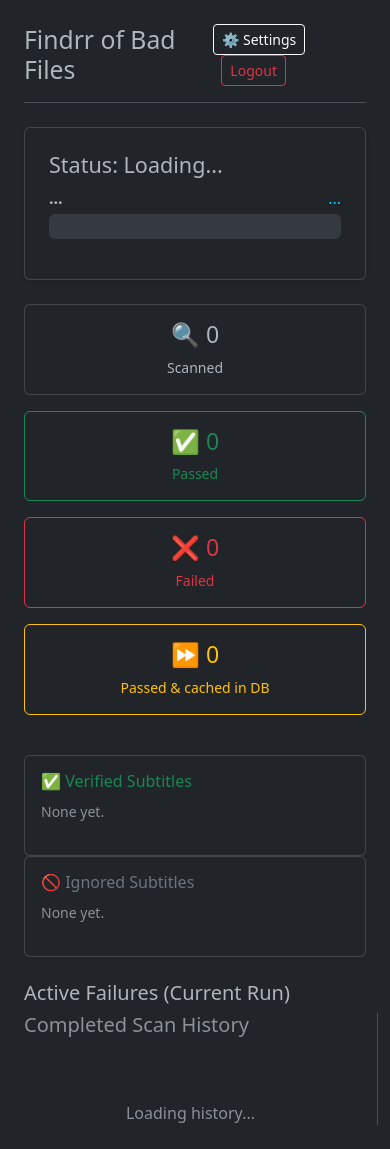
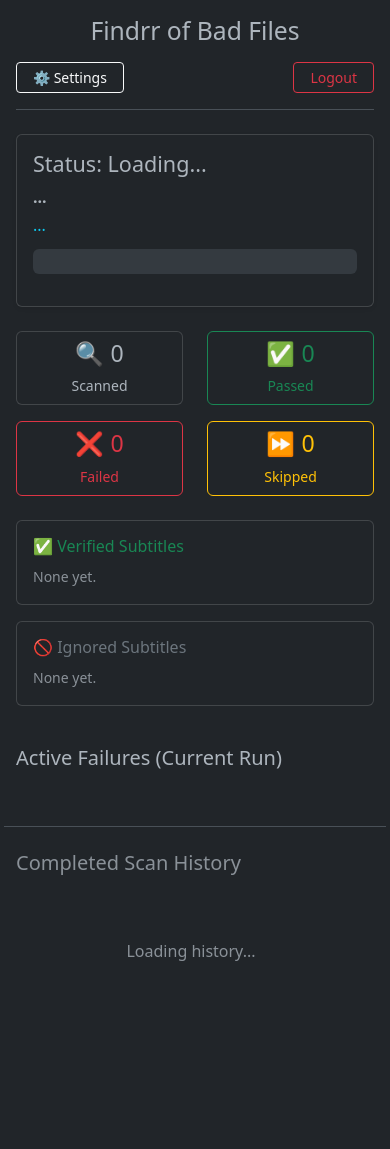
Before and after one commit to newandreas/findrr, a Flask app: template templates/index.html in a window 390 px wide. After the commit the page ends 961 px from the top, so only its background shows below. Run offline with Flask 3, Linux system fonts and the light colour scheme; the template is opened without the code that fills it, so the values that code supplies are empty; parts of the project's set-up code (start-up, migrations or seed data) failed here and were passed over.

Commit message:
Improve webui for mobile

```diff
--- a/templates/index.html
+++ b/templates/index.html
@@ -2,6 +2,7 @@
 <html data-bs-theme="dark">
 <head>
     <title>Findrr of Bad Files</title>
+    <meta name="viewport" content="width=device-width, initial-scale=1">
     <link href="https://cdn.jsdelivr.net/npm/bootstrap@5.3.0/dist/css/bootstrap.min.css" rel="stylesheet">
     <style>
         .progress { height: 25px; }
@@ -10,27 +11,25 @@
         .history-item { font-size: 0.9em; border-left: 4px solid transparent; }
         .history-pass { border-left-color: var(--bs-success); }
         .history-fail { border-left-color: var(--bs-danger); }
-        .scrollable-history { max-height: 80vh; overflow-y: auto; }
+        /* Adjusted max-height for mobile so history doesn't push everything else too far down. */
+        .scrollable-history { max-height: 60vh; overflow-y: auto; }
     </style>
 </head>
-<body class="container-fluid p-4">
-    <div class="d-flex justify-content-between align-items-center mb-4 border-bottom pb-3">
-        <h2 class="mb-0">Findrr of Bad Files</h2>
-        <div>
-            <a href="/settings" class="btn btn-outline-light btn-sm">⚙️ Settings</a>
-            <a href="/logout" class="btn btn-outline-danger btn-sm ms-2">Logout</a>
+<body class="container-fluid p-3 p-md-4"> <div class="d-flex flex-column flex-sm-row justify-content-between align-items-center mb-4 border-bottom pb-3">
+        <h2 class="mb-3 mb-sm-0">Findrr of Bad Files</h2>
+        <div class="w-100 w-sm-auto d-flex justify-content-between">
+            <a href="/settings" class="btn btn-outline-light btn-sm px-3">⚙️ Settings</a>
+            <a href="/logout" class="btn btn-outline-danger btn-sm ms-2 px-3">Logout</a>
         </div>
     </div>
 
     <div class="row">
-
-
         <div class="col-lg-9 ps-lg-4">
 
-            <div class="card p-4 mb-4 shadow-sm">
+            <div class="card p-3 p-md-4 mb-4 shadow-sm">
                 <h4 id="status-text">Status: Loading...</h4>
-                <div class="d-flex justify-content-between">
-                    <p class="mb-1 fw-bold text-truncate" id="current-file" style="max-width: 70%;">...</p>
+                <div class="d-flex flex-column flex-md-row justify-content-between mb-2">
+                    <p class="mb-1 fw-bold text-truncate" id="current-file" style="max-width: 100%;">...</p>
                     <p class="mb-1 text-info" id="current-activity">...</p>
                 </div>
                 <div class="progress mb-3">
@@ -38,44 +37,43 @@
                 </div>
             </div>
 
-            <div class="row text-center mb-4">
-                <div class="col-md-3">
-                    <div class="card p-3 mb-3">
+            <div class="row text-center mb-2">
+                <div class="col-6 col-md-3 mb-3">
+                    <div class="card p-2 p-md-3 h-100">
                         <h3>🔍 <span id="stat-scanned">0</span></h3>
                         <small>Scanned</small>
                     </div>
                 </div>
-                <div class="col-md-3">
-                    <div class="card p-3 mb-3 text-success border-success">
+                <div class="col-6 col-md-3 mb-3">
+                    <div class="card p-2 p-md-3 h-100 text-success border-success">
                         <h3>✅ <span id="stat-passed">0</span></h3>
                         <small>Passed</small>
                     </div>
                 </div>
-                <div class="col-md-3">
-                    <div class="card p-3 mb-3 text-danger border-danger">
+                <div class="col-6 col-md-3 mb-3">
+                    <div class="card p-2 p-md-3 h-100 text-danger border-danger">
                         <h3>❌ <span id="stat-failed">0</span></h3>
                         <small>Failed</small>
                     </div>
                 </div>
-                <div class="col-md-3">
-                    <div class="card p-3 mb-3 text-warning border-warning">
+                <div class="col-6 col-md-3 mb-3">
+                    <div class="card p-2 p-md-3 h-100 text-warning border-warning">
                         <h3>⏩ <span id="stat-skipped">0</span></h3>
-                        <small>Passed & cached in DB</small>
-                    </div>
+                        <small class="d-block d-md-inline">Skipped</small> </div>
                 </div>
             </div>
 
             <div class="row mb-4">
-                <div class="col-md-6">
-                    <div class="card p-3 h-100 mb-3">
+                <div class="col-md-6 mb-3">
+                    <div class="card p-3 h-100">
                         <h6 class="text-success">✅ Verified Subtitles</h6>
                         <div id="subtitle-stats-container">
                             <span class="text-muted small">None yet.</span>
                         </div>
                     </div>
                 </div>
-                <div class="col-md-6">
-                    <div class="card p-3 h-100 mb-3">
+                <div class="col-md-6 mb-3">
+                    <div class="card p-3 h-100">
                         <h6 class="text-secondary">🚫 Ignored Subtitles</h6>
                         <div id="ignored-stats-container">
                             <span class="text-muted small">None yet.</span>
@@ -84,12 +82,13 @@
                 </div>
             </div>
 
-            <div class="mt-4">
+            <div class="mt-4 mb-5">
                 <h5>Active Failures (Current Run)</h5>
                 <ul id="failure-list" class="list-group"></ul>
             </div>
         </div>
-		<div class="col-lg-3 border-end">
+
+        <div class="col-lg-3 border-top border-lg-0 pt-4 pt-lg-0 border-start-lg ps-lg-4">
             <h5 class="text-muted mb-3">Completed Scan History</h5>
             <div id="history-list" class="scrollable-history pe-2">
                 <div class="text-center text-muted mt-5">Loading history...</div>
--- a/templates/login.html
+++ b/templates/login.html
@@ -1,35 +1,37 @@
 <!DOCTYPE html>
 <html data-bs-theme="dark">
 <head>
-    <title>Login - Findrr of Bad Files</title>
+    <title>Login - Findrr</title>
+    <meta name="viewport" content="width=device-width, initial-scale=1">
     <link href="https://cdn.jsdelivr.net/npm/bootstrap@5.3.0/dist/css/bootstrap.min.css" rel="stylesheet">
     <style>
-        body { display: flex; align-items: center; justify-content: center; height: 100vh; }
-        .card { width: 100%; max-width: 400px; }
+        /* 'vh-100' makes the body exactly the height of the screen. */
+        body { display: flex; align-items: center; justify-content: center; min-height: 100vh; }
+        /* Card width is 90% of screen on mobile, maxes out at 400px. */
+        .card { width: 90%; max-width: 400px; }
     </style>
 </head>
-<body>
-    <div class="card p-4 shadow-lg">
+<body class="bg-dark px-3"> <div class="card p-4 shadow-lg">
         <h3 class="text-center mb-4">🔐 {{ title }}</h3>
 
         {% with messages = get_flashed_messages() %}
             {% if messages %}
-                <div class="alert alert-danger p-2">{{ messages[0] }}</div>
+                <div class="alert alert-danger p-2 small">{{ messages[0] }}</div>
             {% endif %}
         {% endwith %}
 
         <form method="POST">
             <div class="mb-3">
                 <label class="form-label">Password</label>
-                <input type="password" name="password" class="form-control" required autofocus>
+                <input type="password" name="password" class="form-control form-control-lg" required autofocus>
             </div>
             {% if is_setup %}
             <div class="mb-3">
                 <label class="form-label">Confirm Password</label>
-                <input type="password" name="confirm_password" class="form-control" required>
+                <input type="password" name="confirm_password" class="form-control form-control-lg" required>
             </div>
             {% endif %}
-            <button type="submit" class="btn btn-primary w-100">{{ btn_text }}</button>
+            <button type="submit" class="btn btn-primary w-100 py-2 mt-2">{{ btn_text }}</button>
         </form>
     </div>
 </body>
```
Also changed, not shown: templates/settings.html (+34 -33 lines).
